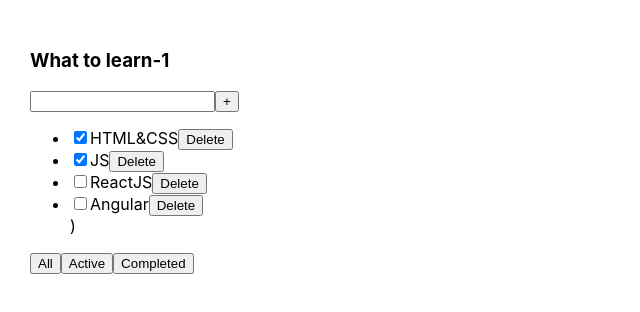
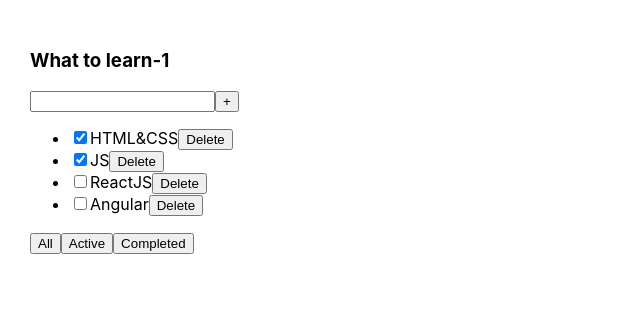
Before and after one commit to AlisherUrazbayev/todo-list, a React (Create React App) app: page / in a window 1280 px wide. Shown: the top 312 px of the page, without its empty margins (0-640 px from the left). Built offline with nearby package versions, Linux system fonts and the light colour scheme.

Commit message:
Fix checkbox input error

```diff
--- a/src/App.tsx
+++ b/src/App.tsx
@@ -1,6 +1,6 @@
 import React, {useState} from 'react';
 import './App.css';
-import TodoList, {TasksTodoListPropsType} from "./TodoList";
+import TodoList from "./TodoList";
 import {v1} from "uuid";
 
 export type FilterValueTypes = "all" | "active" | "completed";
@@ -31,7 +31,8 @@
         setTasks(filteredTasks);
     }
 
-    const addTask = (newTask: TasksTodoListPropsType) => {
+    const addTask = (title: string) => {
+        const newTask = {id: v1(), title, isDone: false};
         setTasks([newTask, ...tasks]);
     }
 
@@ -39,11 +40,17 @@
         setFilter(filter);
     }
 
+    const changeTaskStatus = (status: boolean, id: string) => {
+        let task = tasks.find(t => t.id === id);
+        if (task) task.isDone = status;
+        setTasks(tasks);
+    }
+
     return (
         <div className="App">
             <TodoList title={"What to learn-1"} tasks={filteredTasks}
                       removeTask={removeTask} changeFilter={changeFilter}
-                      addTask={addTask}/>
+                      addTask={addTask} changeTaskStatus={changeTaskStatus}/>
         </div>
     );
 }
--- a/src/TodoList.tsx
+++ b/src/TodoList.tsx
@@ -1,7 +1,6 @@
 import React, {ChangeEvent, useState} from "react";
 import Button from "./components/Button";
 import {FilterValueTypes} from "./App";
-import {v1} from "uuid";
 
 
 type TodoListPropsType = {
@@ -9,7 +8,8 @@
     tasks: Array<TasksTodoListPropsType>
     removeTask: (id: string) => void
     changeFilter: (filter: FilterValueTypes) => void
-    addTask: (newTask: TasksTodoListPropsType) => void
+    addTask: (title: string) => void
+    changeTaskStatus: (status: boolean, id: string) => void
 }
 
 export type TasksTodoListPropsType = {
@@ -23,8 +23,7 @@
     let [taskTitle, setTaskTitle] = useState("");
 
     const addTaskHandler = (title: string) => {
-        const newTask = {id: v1(), title, isDone: false}
-        props.addTask(newTask);
+        props.addTask(title);
         setTaskTitle("");
     }
 
@@ -37,8 +36,12 @@
         props.removeTask(id);
     }
 
-    const changeFilterHandler = (fitler: FilterValueTypes) => {
-        props.changeFilter(fitler);
+    const changeFilterHandler = (filter: FilterValueTypes) => {
+        props.changeFilter(filter);
+    }
+
+    const onChangeCheckboxHandler = (event: ChangeEvent<HTMLInputElement>, id: string) => {
+        props.changeTaskStatus(event.currentTarget.checked, id);
     }
 
     return (
@@ -55,13 +58,13 @@
                 {props.tasks.map(element => {
                     return (
                         <li key={element.id}>
-                            <input type="checkbox" checked={element.isDone}/>
+                            <input type="checkbox" defaultChecked={element.isDone}
+                                   onChange={(event) => onChangeCheckboxHandler(event, element.id)}/>
                             <span>{element.title}</span>
                             <Button name={"Delete"} callback={() => removeTaskHandler(element.id)}/>
                         </li>
                     )
                 })}
-                )
             </ul>
             <div>
                 <Button name={"All"} callback={() => changeFilterHandler("all")}/>
```
